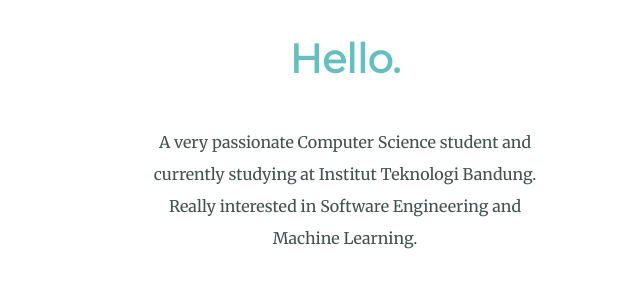
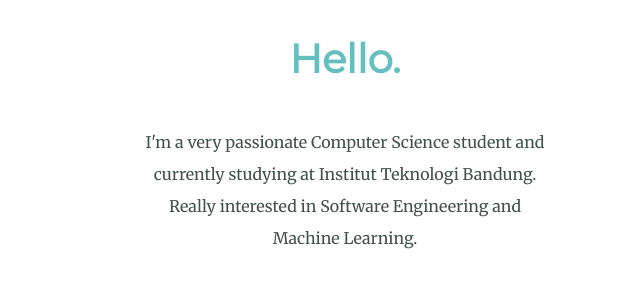
Before and after one commit to FaridLazuarda/My-Site, a plain HTML site: page index.html in a window 1280 px wide. Shown: the part 1128-1432 px from the top of the page, 295-935 px from the left. Drawn offline with Linux system fonts and the light colour scheme.

Commit message:
update index

```diff
--- a/index.html
+++ b/index.html
@@ -21,7 +21,7 @@
     <div class="profile">
       <img class="profilepic" src="CSS - My Site Images\faridlazuarda.jpg" alt="foto profil">
       <h2>Hello.</h2>
-      <p class="intro">A very passionate Computer Science student and currently studying at Institut Teknologi Bandung. Really interested in Software Engineering and Machine Learning.</p>
+      <p class="intro">I'm a very passionate Computer Science student and currently studying at Institut Teknologi Bandung. Really interested in Software Engineering and Machine Learning.</p>
     </div>
     <hr>
     <div class="skills">
```
